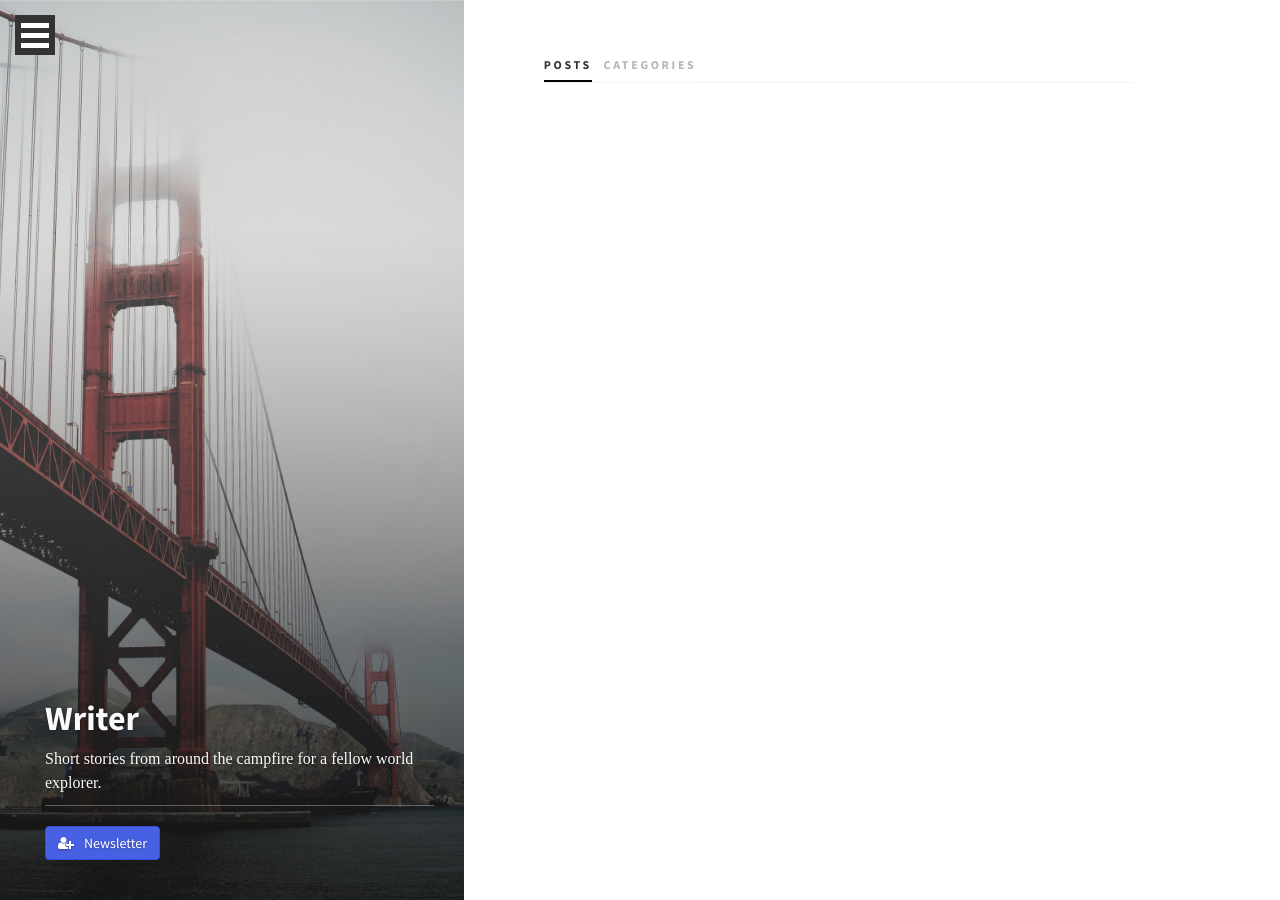
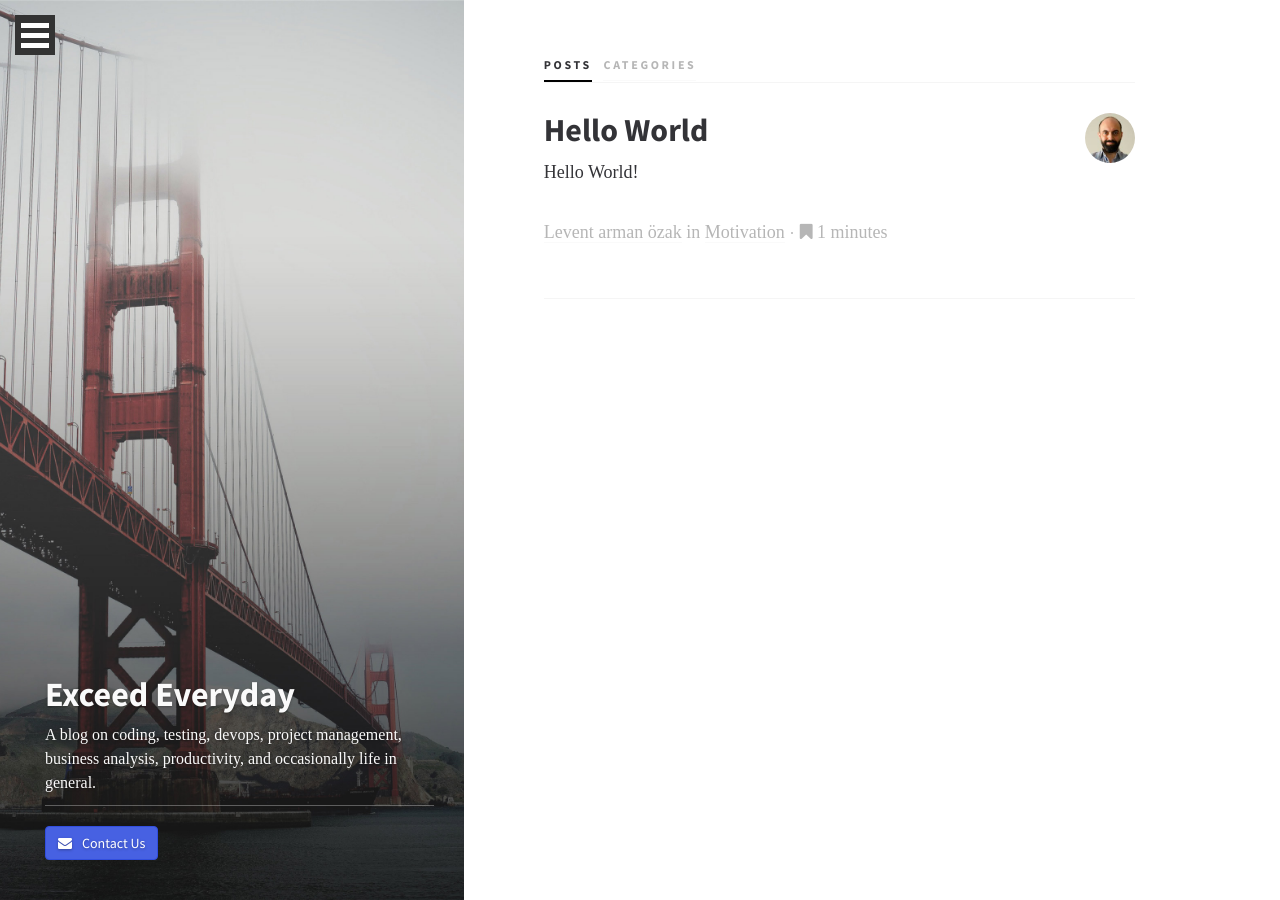
Before and after one commit to ExceedEveryday/exceedeveryday.github.io, a Jekyll site: the page built from index.html, in a window 1280 px wide. Built offline with Jekyll 4.4.1, drawn with Linux system fonts in a browser that asks for light colours; some web fonts are replaced.

Commit message:
Add a "Hello World!" post

```diff
--- a/index.html
+++ b/index.html
@@ -1,10 +1,10 @@
 ---
 layout: home
 feature_image: feature-san-fran
-title: Writer
-desc: Short stories from around the campfire for a fellow world explorer.
+title: Exceed Everyday
+desc: A blog on coding, testing, devops, project management, business analysis, productivity, and occasionally life in general.
 include_cta_btn: true
-cta_text: Newsletter
-cta_link: /about/
-cta_icon: fa-user-plus
+cta_text: Contact Us
+cta_link: /contact/
+cta_icon: fa-envelope
 ---
```
Also changed, not shown: _posts/2018-04-30-hello-world.md (added, +15 -0 lines), author-levent.md (added, +15 -0 lines), _samples/home-alt-2.md (renamed from home-alt-2.md), _samples/home-alt.md (renamed from home-alt.md), img/levent.jpg (added).
